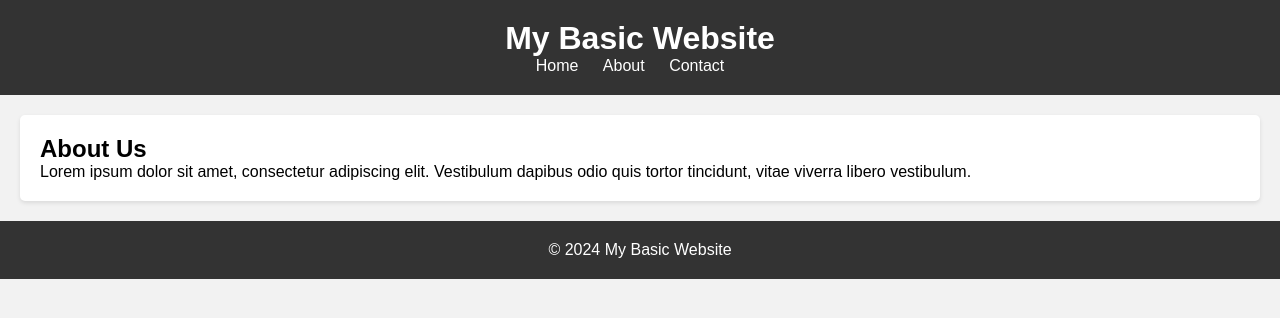
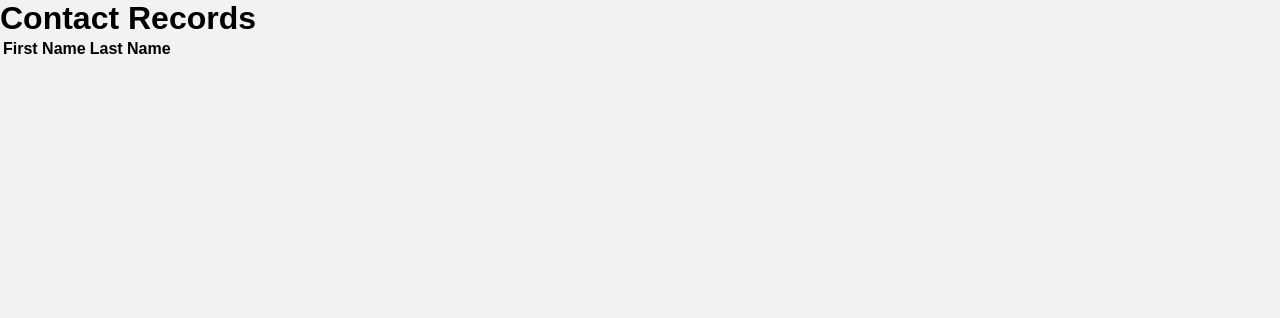
Before and after one commit to DivyanshPunjabi/SalesforceExpediteRepo, a plain HTML site: page index.html in a window 1280 px wide. Drawn offline with Linux system fonts and the light colour scheme.

Commit message:
Update index.html

```diff
--- a/index.html
+++ b/index.html
@@ -3,30 +3,23 @@
 <head>
     <meta charset="UTF-8">
     <meta name="viewport" content="width=device-width, initial-scale=1.0">
-    <title>My Basic Website</title>
-    <link rel="stylesheet" type="text/css" href="index.css">
+    <title>Contact Records</title>
+    <link rel="stylesheet" href="index.css">
 </head>
 <body>
-    <header>
-        <h1>My Basic Website</h1>
-        <nav>
-            <ul>
-                <li><a href="#">Home</a></li>
-                <li><a href="#">About</a></li>
-                <li><a href="#">Contact</a></li>
-            </ul>
-        </nav>
-    </header>
+    <h1>Contact Records</h1>
+    <table id="contactTable">
+        <thead>
+            <tr>
+                <th>First Name</th>
+                <th>Last Name</th>
+            </tr>
+        </thead>
+        <tbody id="contactData">
+            <!-- Contacts will be dynamically added here -->
+        </tbody>
+    </table>
 
-    <main>
-        <section>
-            <h2>About Us</h2>
-            <p>Lorem ipsum dolor sit amet, consectetur adipiscing elit. Vestibulum dapibus odio quis tortor tincidunt, vitae viverra libero vestibulum.</p>
-        </section>
-    </main>
-
-    <footer>
-        <p>&copy; 2024 My Basic Website</p>
-    </footer>
+    <script src="index.js"></script>
 </body>
 </html>
```
